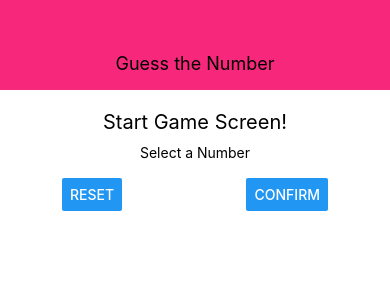
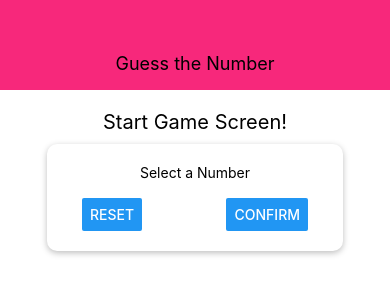
Before and after one commit to jsidd06/Guess-the-Number-Android-or-Ios-app, a React Native app: screen / in a window 390 px wide. Shown: the top 300 px of the page. Built offline with nearby package versions, Linux system fonts and the light colour scheme.

Commit message:
add some style

```diff
--- a/screens/StartGameScreen.js
+++ b/screens/StartGameScreen.js
@@ -31,6 +31,14 @@ const styles = StyleSheet.create({
         width: 300,
         maxWidth: '80%',
         alignItems: 'center',
+        shadowColor: 'black',
+        shadowOpacity: 0.26,
+        shadowOffset: {width: 0, height: 2},
+        shadowRadius: 6,
+        elevation: 8,
+        backgroundColor: 'white',
+        padding: 20,
+        borderRadius: 10,
     },
     buttonContainer:{
         flexDirection: 'row',
```
